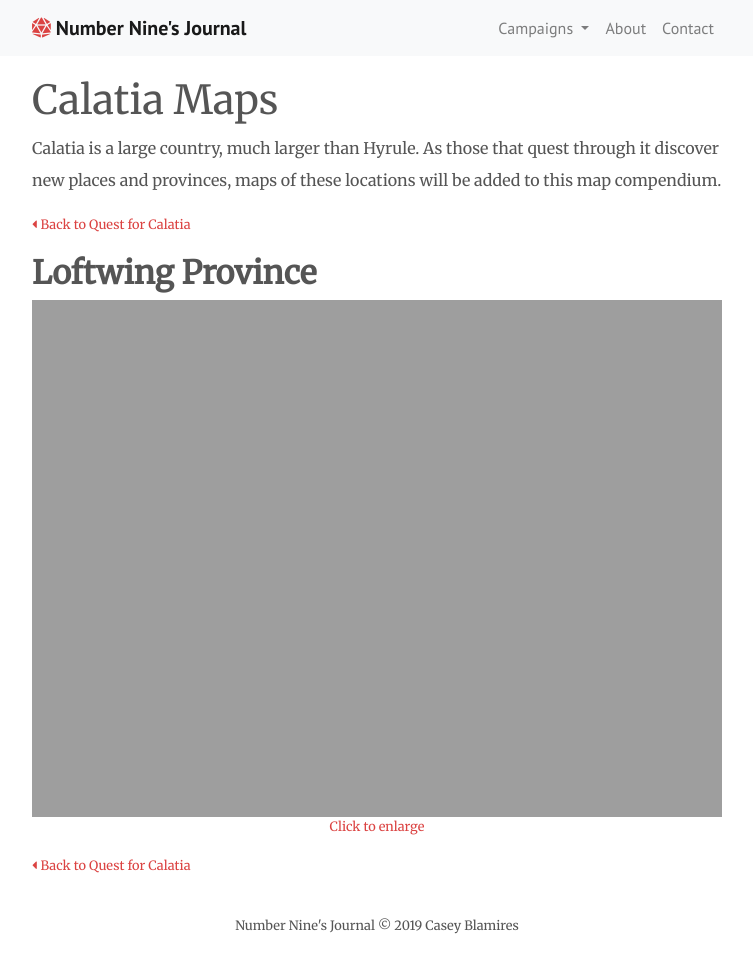
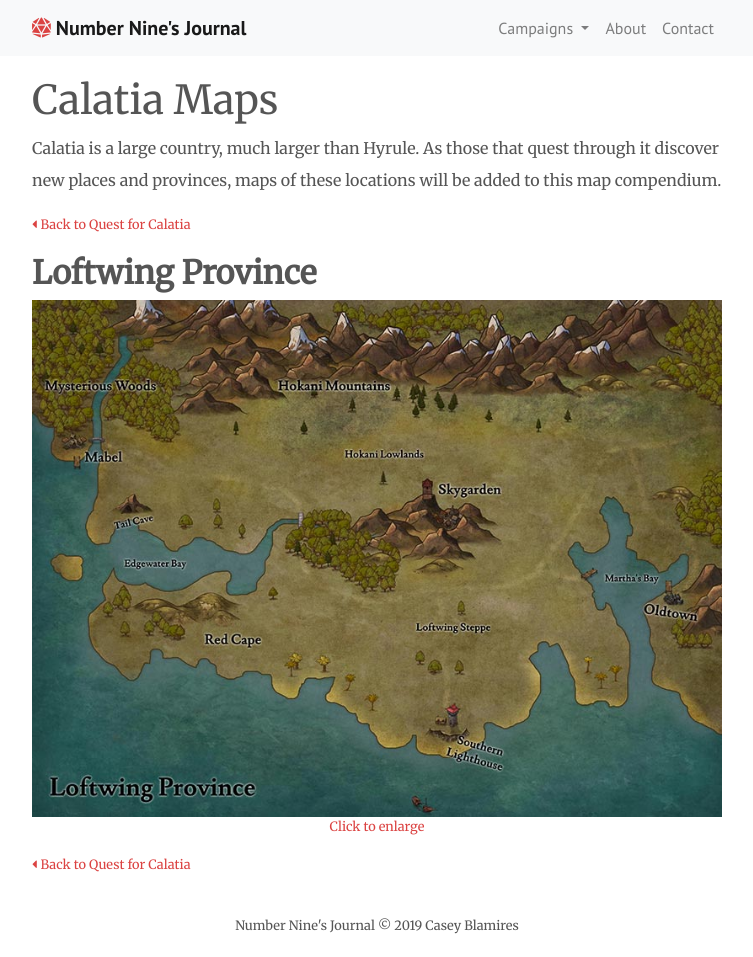
Before and after one commit to clblamires/ninesjournal, a Jekyll site: the page built from maps.html, in a window 1280 px wide. Shown: the whole page, without its empty margins (263-1016 px from the left). Built offline with Jekyll 4.4.1, drawn with Linux system fonts in a browser that asks for light colours; nearby versions of some CDN libraries.

Commit message:
Update maps.html

```diff
--- a/maps.html
+++ b/maps.html
@@ -20,7 +20,7 @@ permalink: /maps/
 <h2>Loftwing Province</h2>
 <figure>
     <a href="{{ site.url }}/images/calatia/loftwing_province.jpg">
-        <img src="{{ site.url }}/images/calatia/loftwing_province.jpg" alt="Map of loftwing province">
+        <img src="{{ site.url }}/images/calatia/loftwing_province_small.jpg" alt="Map of loftwing province">
         <small>Click to enlarge</small>
     </a>
 </figure>
```
